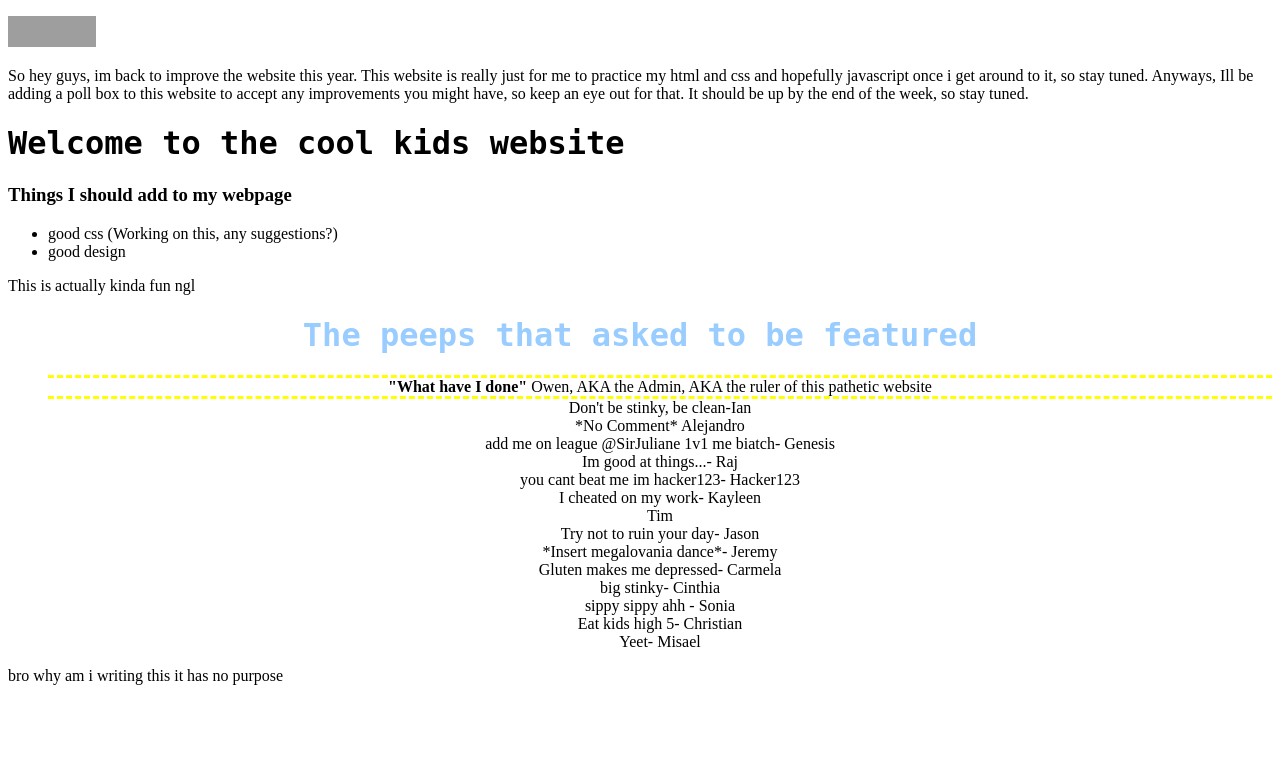
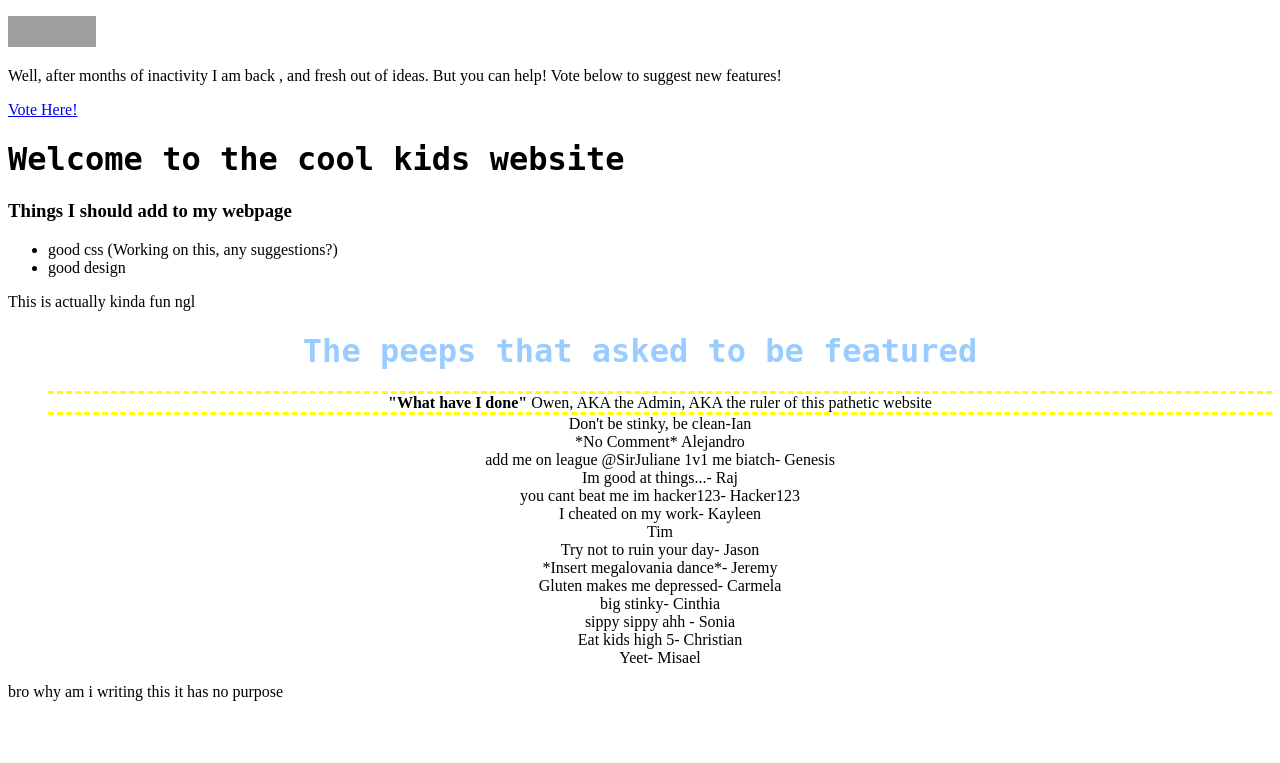
Before and after one commit to OSTAC/OSTAC.github.io, a plain HTML site: page index.html in a window 1280 px wide. Shown: the top 763 px of the page. Drawn offline with Linux system fonts and the light colour scheme; grey boxes are pictures that could not be loaded.

Commit message:
Update index.html

```diff
--- a/index.html
+++ b/index.html
@@ -79,7 +79,12 @@ color: red;
             alt="Valid CSS!" />
     </a>
 </p>
-     <p>  So hey guys, im back to improve the website this year. This website is really just for me to practice my html and css and hopefully javascript once i get around to it, so stay tuned. Anyways, Ill be adding a poll box to this website to accept any improvements you might have, so keep an eye out for that. It should be up by the end of the week, so stay tuned. </p>
+     <p> Well, after months of inactivity I am back , and fresh out of ideas. But you can help! Vote below to suggest new features! </p>
+    <p>
+        <a href="https://docs.google.com/forms/d/e/1FAIpQLSdqCYNp5Lj_VgjsH61rOJUciStkYSGsO8I1cXiPt9hN0aov0g/viewform?usp=sf_link">
+           Vote Here!
+            </p>
+    </a>
 <h1 class = "emphasized-header" > Welcome to the cool kids website </h1>
 <h3 class= "things-to-add"> Things I should add to my webpage </h3>
 <ul>
```
